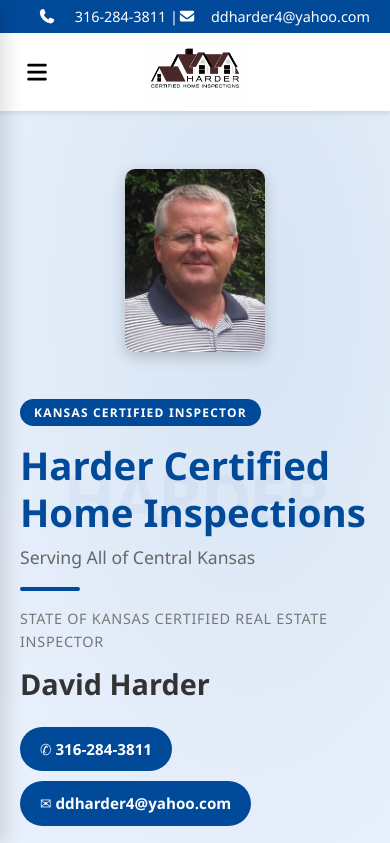
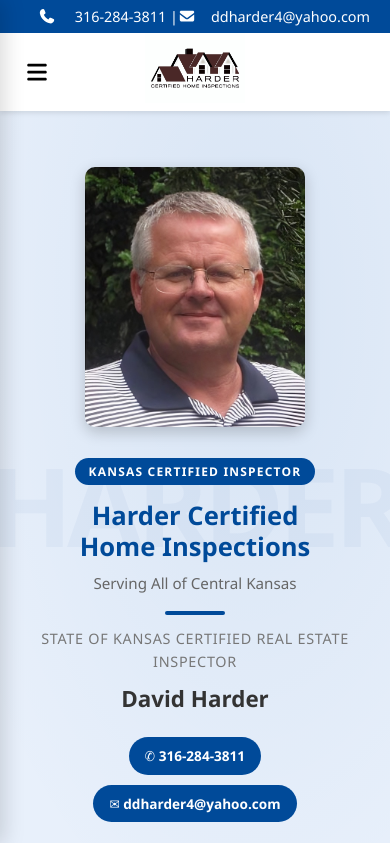
Before and after one commit to lucidesystem/HarderInspections, a React (Vite) app in the folder harderinspection/: page /about in a window 390 px wide. Shown: the top 843 px of the page. Built offline with nearby package versions, Linux system fonts and the light colour scheme.

Commit message:
Mobile compatibility

```diff
--- a/harderinspection/src/Layout.jsx
+++ b/harderinspection/src/Layout.jsx
@@ -1,5 +1,5 @@
 import React, { useState } from 'react';
-import { Link } from 'react-router-dom';
+import { Link, useLocation } from 'react-router-dom';
 import { FontAwesomeIcon } from '@fortawesome/react-fontawesome';
 import {
   faPhone,
@@ -10,7 +10,7 @@
 
 const Layout = ({ children }) => {
   const [sidebarOpen, setSidebarOpen] = useState(false);
-
+  const location = useLocation();
   const closeSidebar = () => setSidebarOpen(false);
 
   return (
@@ -30,9 +30,7 @@
             </span>
           </div>
         </div>
-
         <nav className="navbar">
-                    {/* Mobile Menu Button */}
           <button
             className="mobile-menu-btn"
             onClick={() => setSidebarOpen(true)}
@@ -41,11 +39,9 @@
           </button>
           <div className="logo">
             <Link to="/" style={{ textDecoration: 'none' }}>
-              <img src="./images/Logo.jpg" alt="" id='headerlogo'/>
+              <img src="./images/Logo.jpg" alt="" id="headerlogo" />
             </Link>
           </div>
-
-          {/* Desktop Nav */}
           <ul className="nav-links">
             <li><Link to="/">Home</Link></li>
             <li><Link to="/about">About</Link></li>
@@ -53,56 +49,28 @@
             <li><Link to="/radon">Radon</Link></li>
             <li><Link to="/schedule">Schedule</Link></li>
           </ul>
-
         </nav>
-
-        {/* Overlay */}
         <div
           className={`sidebar-overlay ${sidebarOpen ? 'active' : ''}`}
           onClick={closeSidebar}
         />
-
-        {/* Mobile Sidebar */}
         <aside className={`mobile-sidebar ${sidebarOpen ? 'active' : ''}`}>
-          <button
-            className="sidebar-close"
-            onClick={closeSidebar}
-          >
+          <button className="sidebar-close" onClick={closeSidebar}>
             <FontAwesomeIcon icon={faXmark} />
           </button>
-
           <ul className="sidebar-links">
-            <li>
-              <Link to="/" onClick={closeSidebar}>
-                Home
-              </Link>
-            </li>
-            <li>
-              <Link to="/about" onClick={closeSidebar}>
-                About
-              </Link>
-            </li>
-            <li>
-              <Link to="/services" onClick={closeSidebar}>
-                Services/Rates
-              </Link>
-            </li>
-            <li>
-              <Link to="/radon" onClick={closeSidebar}>
-                Radon
-              </Link>
-            </li>
-            <li>
-              <Link to="/schedule" onClick={closeSidebar}>
-                Schedule
-              </Link>
-            </li>
+            <li><Link to="/" onClick={closeSidebar}>Home</Link></li>
+            <li><Link to="/about" onClick={closeSidebar}>About</Link></li>
+            <li><Link to="/services" onClick={closeSidebar}>Services/Rates</Link></li>
+            <li><Link to="/radon" onClick={closeSidebar}>Radon</Link></li>
+            <li><Link to="/schedule" onClick={closeSidebar}>Schedule</Link></li>
           </ul>
         </aside>
       </header>
 
       <main>{children}</main>
 
+      {location.pathname !== '/about' && (
         <footer className="main-footer">
           <div className="container">
             <div className="footer-content">
@@ -111,7 +79,6 @@
                 <p>Newton, Kansas</p>
                 <p>Phone: 316-284-3811</p>
               </div>
-
               <div className="footer-section">
                 <h4>Quick Links</h4>
                 <ul>
@@ -123,7 +90,6 @@
                 </ul>
               </div>
             </div>
-
             <div className="footer-bottom">
               <p>
                 &copy; {new Date().getFullYear()} Harder Home Inspections. All rights reserved.
@@ -131,6 +97,7 @@
             </div>
           </div>
         </footer>
+      )}
     </div>
   );
 };
--- a/harderinspection/src/index.css
+++ b/harderinspection/src/index.css
@@ -266,7 +266,6 @@
 .snap-section--footer {
   background-color: var(--dark-grey);
   color: var(--white);
-  height: calc(100vh - 70px);
 }
 
 .about-footer {
@@ -320,7 +319,8 @@
 }
 
 .snap-section {
-  height: calc(100vh - 70px);
+  min-height: calc(100vh - 70px);
+  height: auto;
   scroll-snap-align: start;
   scroll-snap-stop: normal;
   display: flex;
@@ -691,25 +691,6 @@
   text-align: left;
 }
 
-@media (max-width: 768px) {
-  .snap-inner--split {
-    flex-direction: column;
-  }
-
-
-  .nav-links {
-    margin-top: 20px;
-  }
-
-  .nav-links li {
-    margin: 0 10px;
-  }
-
-  .footer-content {
-    flex-direction: column;
-    gap: 30px;
-  }
-}
 .mobile-menu-btn {
   display: none;
 }
@@ -719,6 +700,162 @@
 }
 
 @media (max-width: 768px) {
+  .snap-container {
+    height: calc(100vh - 56px);
+    scroll-snap-type: y proximity;
+  }
+
+  .snap-section {
+    min-height: calc(100vh - 56px);
+    height: auto;
+    padding: 40px 16px 60px;
+    scroll-snap-align: start;
+  }
+
+  .snap-section--footer {
+    min-height: auto;
+    height: auto;
+    padding: 50px 16px 40px;
+  }
+
+  .snap-inner--split {
+    flex-direction: column;
+    align-items: center;
+    gap: 24px;
+  }
+
+  .intro-image {
+    width: 65%;
+    max-width: 220px;
+  }
+
+  .intro-image img {
+    max-height: 260px;
+    width: 100%;
+  }
+
+  .hero-info {
+    text-align: center;
+    width: 100%;
+  }
+
+  .hero-info h2 {
+    font-size: 1.6rem;
+  }
+
+  .hero-name {
+    font-size: 1.4rem;
+  }
+
+  .hero-sub {
+    font-size: 0.95rem;
+  }
+
+  .hero-divider {
+    margin: 12px auto;
+  }
+
+  .hero-contact {
+    align-items: center;
+  }
+
+  .contact-pill {
+    font-size: 0.85rem;
+    padding: 8px 16px;
+  }
+
+  .section-heading {
+    font-size: 1.5rem;
+  }
+
+  .section-heading--light {
+    font-size: 1.4rem;
+  }
+
+  .body-text {
+    font-size: 0.9rem;
+    line-height: 1.7;
+    text-align: left;
+  }
+
+  .stat-row {
+    gap: 10px;
+    margin-top: 20px;
+  }
+
+  .stat-card {
+    padding: 14px 18px;
+    min-width: 90px;
+    flex: 1 1 calc(50% - 10px);
+    max-width: calc(50% - 10px);
+  }
+
+  .stat-num {
+    font-size: 1.5rem;
+  }
+
+  .quote-icon {
+    font-size: 5rem;
+    margin-bottom: 10px;
+  }
+
+  .quote-text {
+    font-size: 1rem;
+    line-height: 1.7;
+  }
+
+  .quote-author {
+    font-size: 0.95rem;
+  }
+
+  .cta-button-white {
+    font-size: 0.9rem;
+    padding: 10px 24px;
+  }
+
+  .counties-row {
+    gap: 6px;
+  }
+
+  .county-tag {
+    font-size: 0.75rem;
+    padding: 5px 10px;
+  }
+
+  .certs-list {
+    grid-template-columns: 1fr;
+    margin-top: 16px;
+  }
+
+  .certs-list li {
+    font-size: 0.82rem;
+    padding: 10px 12px;
+  }
+
+  .about-footer {
+    flex-direction: column;
+    gap: 32px;
+    align-items: flex-start;
+    padding: 0 8px;
+  }
+
+  .about-footer-col {
+    width: 100%;
+  }
+
+  .about-footer-bottom {
+    margin-top: 24px;
+  }
+
+  .scroll-hint {
+    font-size: 0.75rem;
+    bottom: 16px;
+  }
+
+  .snap-bg-text {
+    font-size: 28vw;
+  }
+
   .nav-links {
     display: none;
   }
@@ -726,6 +863,7 @@
   .navbar {
     justify-content: center;
     padding: 0;
+    position: relative;
   }
 
   .mobile-menu-btn {
@@ -734,10 +872,8 @@
     justify-content: center;
     position: absolute;
     left: 15px;
-
     width: 44px;
     height: 44px;
-
     border: none;
     background: transparent;
     cursor: pointer;
@@ -748,7 +884,6 @@
     position: fixed;
     inset: 0;
     background: rgba(0, 0, 0, 0.45);
-
     opacity: 0;
     visibility: hidden;
     transition: 0.3s;
@@ -765,16 +900,12 @@
     top: 0;
     left: 0;
     display: block;
-
     width: 280px;
     height: 100vh;
-
     background: white;
     z-index: 999;
-
     transform: translateX(-100%);
     transition: transform 0.3s ease;
-
     box-shadow: 4px 0 20px rgba(0, 0, 0, 0.15);
   }
 
@@ -787,7 +918,6 @@
     background: transparent;
     font-size: 1.5rem;
     cursor: pointer;
-
     float: right;
     margin: 1rem;
   }
@@ -801,7 +931,6 @@
   .sidebar-links li a {
     display: block;
     padding: 1rem 1.5rem;
-
     color: inherit;
     text-decoration: none;
     border-bottom: 1px solid #eee;
@@ -811,6 +940,10 @@
     background: #f5f5f5;
   }
 
+  .footer-content {
+    flex-direction: column;
+    gap: 30px;
+  }
 }
 
 #headerlogo {
--- a/harderinspection/src/pages/about.jsx
+++ b/harderinspection/src/pages/about.jsx
@@ -11,7 +11,7 @@
           }
         });
       },
-      { threshold: 0.3 }
+      { threshold: 0.05 }
     );
 
     document.querySelectorAll('.snap-section').forEach((el) => observer.observe(el));
```
Lines whose indentation alone changed are shown as unchanged.
